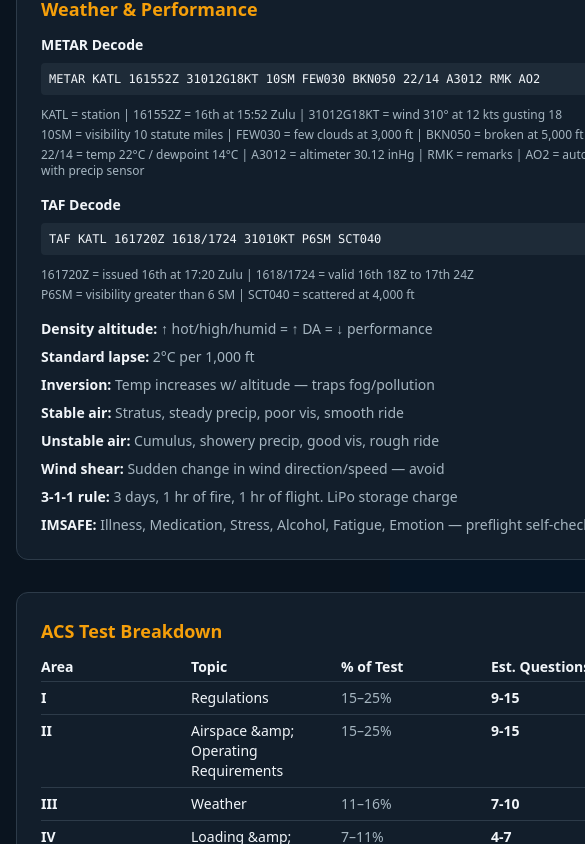
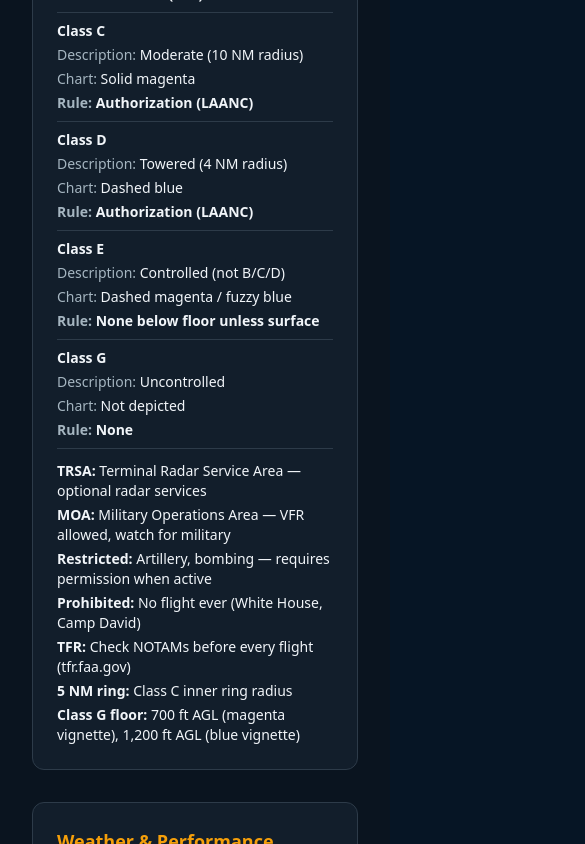
Before and after one commit to jdelvo06-debug/faa107-training, a Next.js app: page /cram-sheet in a window 390 px wide. Shown: the part 1480-2324 px from the top of the page, 585 px wide, since content can reach past the window. Built offline with nearby package versions, Linux system fonts and the light colour scheme.

Commit message:
fix: accessibility semantics, reduced motion, and mobile polish

```diff
--- a/app/cram-sheet/page.tsx
+++ b/app/cram-sheet/page.tsx
@@ -2,7 +2,7 @@ import { ACS_TOPIC_WEIGHTS } from "@/lib/acs-weights";
 
 export default function CramSheetPage() {
   return (
-    <div className="print:bg-white print:text-black mx-auto max-w-4xl grid gap-8 print:gap-4">
+    <div className="print:bg-white print:text-black mx-auto max-w-4xl grid gap-8 print:gap-4 px-4 sm:px-0">
       <div className="print:hidden">
         <h1 className="text-4xl font-bold tracking-normal">Part 107 Cram Sheet</h1>
         <p className="mt-2 max-w-3xl text-muted-foreground">
@@ -67,7 +67,10 @@ export default function CramSheetPage() {
           Airspace Quick Reference
         </h2>
         <div className="overflow-x-auto">
-          <div className="min-w-[600px] text-sm">
+          <div className="min-w-0 sm:min-w-[600px] text-sm">
+            <div className="hidden sm:grid sm:grid-cols-4 font-bold border-b pb-1 print:border-gray-400">
+              <div>Class</div><div>Description</div><div>Chart Color</div><div>Rule</div>
+            </div>
             {[
               ["B", "Busy (30+ NM)", "Solid blue", "Clearance (ATC)"],
               ["C", "Moderate (10 NM radius)", "Solid magenta", "Authorization (LAANC)"],
@@ -75,11 +78,11 @@ export default function CramSheetPage() {
               ["E", "Controlled (not B/C/D)", "Dashed magenta / fuzzy blue", "None below floor unless surface"],
               ["G", "Uncontrolled", "Not depicted", "None"],
             ].map(([cls, desc, chart, rule]) => (
-              <div key={cls} className="grid grid-cols-4 border-b py-1.5 print:border-gray-400">
+              <div key={cls} className="grid grid-cols-1 sm:grid-cols-4 border-b py-2 sm:py-1.5 print:border-gray-400 gap-1 sm:gap-0">
                 <div className="font-bold">Class {cls}</div>
-                <div>{desc}</div>
-                <div className="text-muted-foreground print:text-gray-700">{chart}</div>
-                <div className="font-semibold">{rule}</div>
+                <div><span className="sm:hidden text-muted-foreground">Description: </span>{desc}</div>
+                <div><span className="sm:hidden text-muted-foreground">Chart: </span>{chart}</div>
+                <div className="font-semibold"><span className="sm:hidden text-muted-foreground">Rule: </span>{rule}</div>
               </div>
             ))}
           </div>
@@ -102,7 +105,7 @@ export default function CramSheetPage() {
         </h2>
 
         <h3 className="font-semibold text-sm mb-2">METAR Decode</h3>
-        <div className="mb-3 font-mono text-xs bg-muted p-2 rounded print:bg-gray-100">
+        <div className="mb-3 font-mono text-xs bg-muted p-2 rounded print:bg-gray-100 break-words whitespace-pre-wrap">
           METAR KATL 161552Z 31012G18KT 10SM FEW030 BKN050 22/14 A3012 RMK AO2
         </div>
         <div className="grid gap-1 text-xs text-muted-foreground print:text-gray-700 mb-4">
@@ -112,7 +115,7 @@ export default function CramSheetPage() {
         </div>
 
         <h3 className="font-semibold text-sm mb-2">TAF Decode</h3>
-        <div className="mb-3 font-mono text-xs bg-muted p-2 rounded print:bg-gray-100">
+        <div className="mb-3 font-mono text-xs bg-muted p-2 rounded print:bg-gray-100 break-words whitespace-pre-wrap">
           TAF KATL 161720Z 1618/1724 31010KT P6SM SCT040
         </div>
         <div className="grid gap-1 text-xs text-muted-foreground print:text-gray-700 mb-4">
@@ -145,22 +148,22 @@ export default function CramSheetPage() {
           ACS Test Breakdown
         </h2>
         <div className="overflow-x-auto mb-3">
-          <div className="min-w-[500px] text-sm">
-            <div className="grid grid-cols-4 font-bold border-b pb-1 print:border-gray-400">
+          <div className="min-w-0 sm:min-w-[500px] text-sm">
+            <div className="hidden sm:grid sm:grid-cols-4 font-bold border-b pb-1 print:border-gray-400">
               <div>Area</div><div>Topic</div><div>% of Test</div><div>Est. Questions</div>
             </div>
             {[
               ["I", "Regulations", ACS_TOPIC_WEIGHTS.regulations, "9-15"],
-              ["II", "Airspace &amp; Operating Requirements", ACS_TOPIC_WEIGHTS.airspace, "9-15"],
+              ["II", "Airspace & Operating Requirements", ACS_TOPIC_WEIGHTS.airspace, "9-15"],
               ["III", "Weather", ACS_TOPIC_WEIGHTS.weather, "7-10"],
-              ["IV", "Loading &amp; Performance", ACS_TOPIC_WEIGHTS.loadingPerformance, "4-7"],
+              ["IV", "Loading & Performance", ACS_TOPIC_WEIGHTS.loadingPerformance, "4-7"],
               ["V", "Operations", ACS_TOPIC_WEIGHTS.operations, "21-27"],
             ].map(([area, topic, pct, qs]) => (
-              <div key={area} className="grid grid-cols-4 border-b py-1.5 print:border-gray-400">
-                <div className="font-bold">{area}</div>
-                <div>{topic}</div>
-                <div className="text-muted-foreground print:text-gray-700">{pct}</div>
-                <div className="font-semibold">{qs}</div>
+              <div key={area} className="grid grid-cols-1 sm:grid-cols-4 border-b py-2 sm:py-1.5 print:border-gray-400 gap-1 sm:gap-0">
+                <div className="font-bold">Area {area}</div>
+                <div><span className="sm:hidden text-muted-foreground">Topic: </span>{topic}</div>
+                <div><span className="sm:hidden text-muted-foreground">Weight: </span>{pct}</div>
+                <div className="font-semibold"><span className="sm:hidden text-muted-foreground">Questions: </span>{qs}</div>
               </div>
             ))}
           </div>
--- a/app/exam/results/page.tsx
+++ b/app/exam/results/page.tsx
@@ -55,7 +55,7 @@ export default function ExamResultsPage() {
               {attempt.score} of {attempt.total} correct. {attempt.flaggedCount} question(s) were flagged.
             </p>
           </div>
-          <Progress value={percent} />
+          <Progress value={percent} aria-label="Exam score progress" />
           <div className="flex flex-wrap gap-3">
             <Button asChild>
               <Link href="/exam">{messaging.action}</Link>
@@ -81,7 +81,7 @@ export default function ExamResultsPage() {
                     {score.correct}/{score.total}
                   </span>
                 </div>
-                <Progress value={topicPercent} />
+                <Progress value={topicPercent} aria-label={`Topic score progress for ${topic}`} />
               </div>
             );
           })}
--- a/app/globals.css
+++ b/app/globals.css
@@ -137,3 +137,26 @@
     transform: translateY(0);
   }
 }
+
+@media (prefers-reduced-motion: reduce) {
+  .runway-grid.animate-drift {
+    animation: none !important;
+  }
+  .hero-glow {
+    animation: none !important;
+  }
+  .fade-up {
+    opacity: 1 !important;
+    transform: none !important;
+    animation: none !important;
+  }
+}
+
+@media (max-width: 639px) {
+  .fade-up-delay-1,
+  .fade-up-delay-2,
+  .fade-up-delay-3,
+  .fade-up-delay-4 {
+    animation-delay: 0s !important;
+  }
+}
--- a/app/page.tsx
+++ b/app/page.tsx
@@ -21,7 +21,7 @@ export default function LandingPage() {
         <div className="grid gap-8 p-6 lg:grid-cols-[1.1fr_0.9fr] lg:p-10">
           <div className="flex min-h-[520px] flex-col justify-center">
             <Badge variant="amber" className="fade-up fade-up-delay-1 mb-5 w-fit">FAA Part 107</Badge>
-            <h1 className="fade-up fade-up-delay-2 max-w-4xl text-5xl font-black leading-[1.02] tracking-normal text-white sm:text-6xl lg:text-7xl">
+            <h1 className="fade-up fade-up-delay-2 max-w-4xl text-4xl font-black leading-[1.02] tracking-normal text-white sm:text-6xl lg:text-7xl">
               Remote pilot certification training, built like a flight deck.
             </h1>
             <p className="fade-up fade-up-delay-3 mt-6 max-w-2xl text-lg leading-8 text-slate-300">
--- a/components/dashboard-summary.tsx
+++ b/components/dashboard-summary.tsx
@@ -55,14 +55,14 @@ export function DashboardSummary() {
                 <span>Modules completed</span>
                 <span className="stat-mono">{completedModules}/13</span>
               </div>
-              <Progress value={Math.round((completedModules / modules.length) * 100)} />
+              <Progress value={Math.round((completedModules / modules.length) * 100)} aria-label="Modules completed progress" />
             </div>
             <div>
               <div className="mb-2 flex justify-between text-sm">
                 <span>Flashcards reviewed</span>
                 <span className="stat-mono">{flashcardTotals.reviewed}/{flashcardTotals.total}</span>
               </div>
-              <Progress value={Math.round((flashcardTotals.reviewed / flashcardTotals.total) * 100)} />
+              <Progress value={Math.round((flashcardTotals.reviewed / flashcardTotals.total) * 100)} aria-label="Flashcards reviewed progress" />
             </div>
             <div className="rounded-lg border border-white/10 p-4">
               <p className="text-sm text-muted-foreground">Latest exam</p>
@@ -102,7 +102,7 @@ export function DashboardSummary() {
                     <span>{area.topic}</span>
                     <span className="stat-mono">{area.percent}%</span>
                   </div>
-                  <Progress value={area.percent} />
+                  <Progress value={area.percent} aria-label={`Weak area progress for ${area.topic}`} />
                 </div>
               ))
             ) : (
--- a/components/flashcard-deck.tsx
+++ b/components/flashcard-deck.tsx
@@ -85,7 +85,7 @@ export function FlashcardDeck({
           Shuffle
         </Button>
       </div>
-      <Progress value={Math.round((reviewed / cards.length) * 100)} />
+      <Progress value={Math.round((reviewed / cards.length) * 100)} aria-label="Flashcards review progress" />
       <button
         onClick={() => setFlipped((current) => !current)}
         className="min-h-[360px] rounded-lg border border-white/10 bg-aviation-panel p-6 text-left shadow-cockpit transition-transform hover:-translate-y-0.5 focus:outline-none focus:ring-2 focus:ring-ring"
--- a/components/ui/progress.tsx
+++ b/components/ui/progress.tsx
@@ -7,9 +7,11 @@ import { cn } from "@/lib/utils";
 const Progress = React.forwardRef<
   React.ElementRef<typeof ProgressPrimitive.Root>,
   React.ComponentPropsWithoutRef<typeof ProgressPrimitive.Root>
->(({ className, value, ...props }, ref) => (
+>(({ className, value, "aria-label": ariaLabel = "Progress", ...props }, ref) => (
   <ProgressPrimitive.Root
     ref={ref}
+    value={value}
+    aria-label={ariaLabel}
     className={cn("relative h-2 w-full overflow-hidden rounded-full bg-secondary", className)}
     {...props}
   >
--- a/lib/utils.ts
+++ b/lib/utils.ts
@@ -21,3 +21,8 @@ export function topicScores(questions: QuizQuestion[], answers: Record<string, n
   }
   return totals;
 }
+
+export function isFocusContained(container: { contains(node: any): boolean } | null, target: any): boolean {
+  if (!container || !target) return false;
+  return container.contains(target);
+}
```
Also changed, not shown: components/practice-exam.tsx (+7 -3 lines), components/quiz-engine.tsx (+8 -4 lines), components/slide-viewer.tsx (+17 -7 lines), 1 other file (tests, documents, lock files or other folders).
